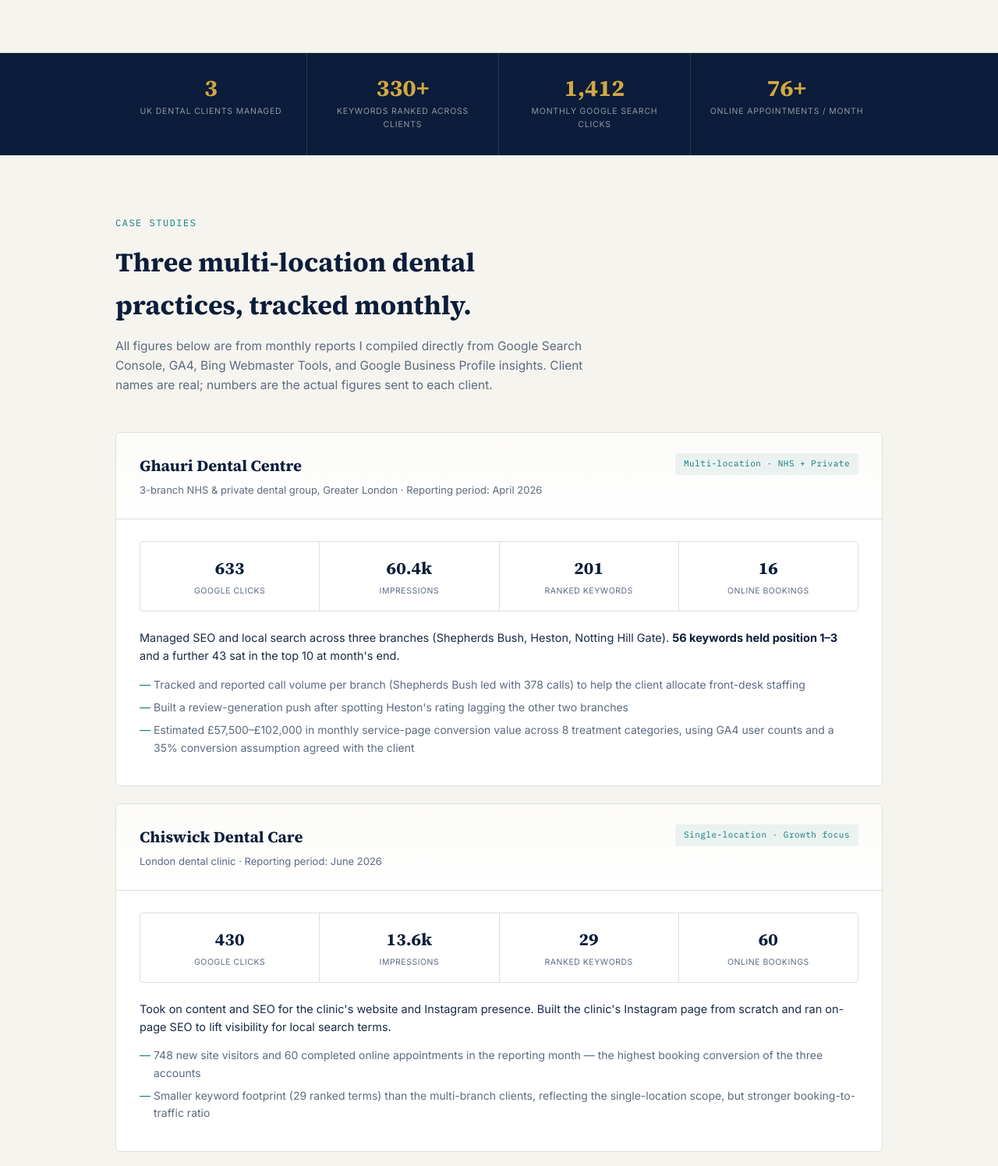
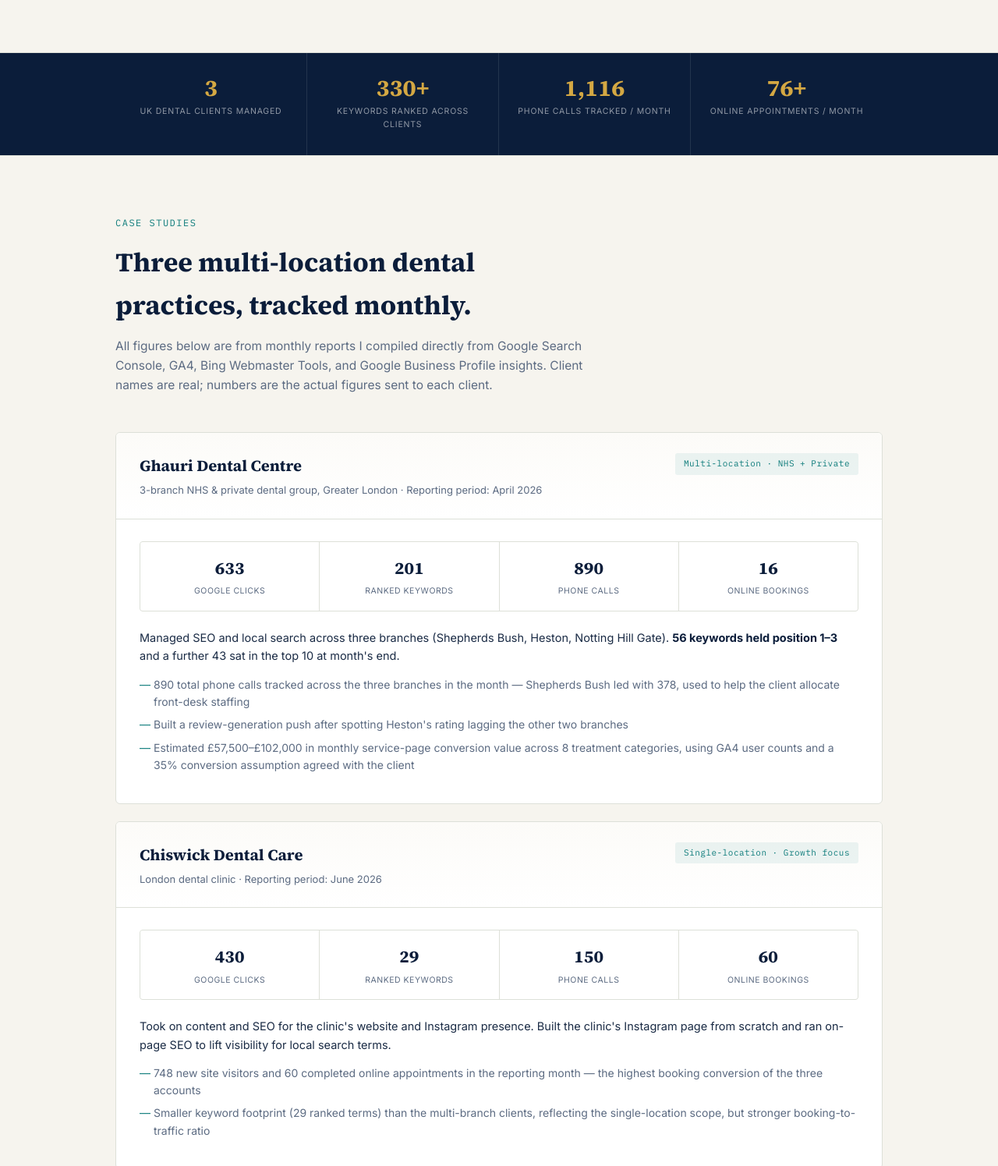
Before and after one commit to Syed-Musharraf-Kamran/Syed-Musharraf-Kamran.github.io, a plain HTML site: page index.html in a window 1280 px wide. Shown: the part 567-2062 px from the top of the page at 78% size. Drawn offline with Linux system fonts and the light colour scheme.

Commit message:
Update index.html

```diff
--- a/index.html
+++ b/index.html
@@ -441,8 +441,8 @@
         <div class="stat-label">Keywords Ranked Across Clients</div>
       </div>
       <div class="stat-item">
-        <div class="stat-num">1,412</div>
-        <div class="stat-label">Monthly Google Search Clicks</div>
+        <div class="stat-num">1,116</div>
+        <div class="stat-label">Phone Calls Tracked / Month</div>
       </div>
       <div class="stat-item">
         <div class="stat-num">76+</div>
@@ -470,14 +470,14 @@
       <div class="case-body">
         <div class="case-numbers">
           <div class="num-cell"><div class="v">633</div><div class="l">Google Clicks</div></div>
-          <div class="num-cell"><div class="v">60.4k</div><div class="l">Impressions</div></div>
           <div class="num-cell"><div class="v">201</div><div class="l">Ranked Keywords</div></div>
+          <div class="num-cell"><div class="v">890</div><div class="l">Phone Calls</div></div>
           <div class="num-cell"><div class="v">16</div><div class="l">Online Bookings</div></div>
         </div>
         <div class="case-text">
           <p>Managed SEO and local search across three branches (Shepherds Bush, Heston, Notting Hill Gate). <strong>56 keywords held position 1–3</strong> and a further 43 sat in the top 10 at month's end.</p>
           <ul class="case-list">
-            <li>Tracked and reported call volume per branch (Shepherds Bush led with 378 calls) to help the client allocate front-desk staffing</li>
+            <li>890 total phone calls tracked across the three branches in the month — Shepherds Bush led with 378, used to help the client allocate front-desk staffing</li>
             <li>Built a review-generation push after spotting Heston's rating lagging the other two branches</li>
             <li>Estimated £57,500–£102,000 in monthly service-page conversion value across 8 treatment categories, using GA4 user counts and a 35% conversion assumption agreed with the client</li>
           </ul>
@@ -497,8 +497,8 @@
       <div class="case-body">
         <div class="case-numbers">
           <div class="num-cell"><div class="v">430</div><div class="l">Google Clicks</div></div>
-          <div class="num-cell"><div class="v">13.6k</div><div class="l">Impressions</div></div>
           <div class="num-cell"><div class="v">29</div><div class="l">Ranked Keywords</div></div>
+          <div class="num-cell"><div class="v">150</div><div class="l">Phone Calls</div></div>
           <div class="num-cell"><div class="v">60</div><div class="l">Online Bookings</div></div>
         </div>
         <div class="case-text">
@@ -523,8 +523,8 @@
       <div class="case-body">
         <div class="case-numbers">
           <div class="num-cell"><div class="v">349</div><div class="l">Google Clicks</div></div>
-          <div class="num-cell"><div class="v">61.7k</div><div class="l">Impressions</div></div>
           <div class="num-cell"><div class="v">100+</div><div class="l">Ranked Keywords</div></div>
+          <div class="num-cell"><div class="v">76</div><div class="l">Phone Calls</div></div>
           <div class="num-cell"><div class="v">420</div><div class="l">New Backlinks</div></div>
         </div>
         <div class="case-text">
```
